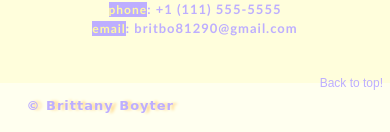
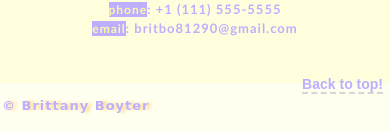
Before and after one commit to brittboyter/techdegree-project2, a plain HTML site: page index.html in a window 390 px wide. Shown: the part 2846-2978 px from the top of the page. Drawn offline with Linux system fonts and the light colour scheme; a web font is replaced by a local one.

Commit message:
mobile footer update bottomlink

```diff
--- a/css/styles.css
+++ b/css/styles.css
@@ -138,6 +138,7 @@ footer p {
     font-size: 13px;
     color: rgb(189, 174, 255);
     float: left;
+    margin-left: -5px;
     font-family: 'Life Savers', cursive;
     text-shadow: 4px 0 3px rgb(255, 220, 145);
 
@@ -148,10 +149,15 @@ footer p {
 }
 
 .bottomlink {
-    font-size: 12px;
+    font-size: 14px;
     float: right;
     color: rgb(189, 174, 255);
     text-decoration: none;
+    font-weight: bold;
+    border-bottom: 2px dashed rgb(214, 214, 214);
+
+
+
 
 }
 
```
